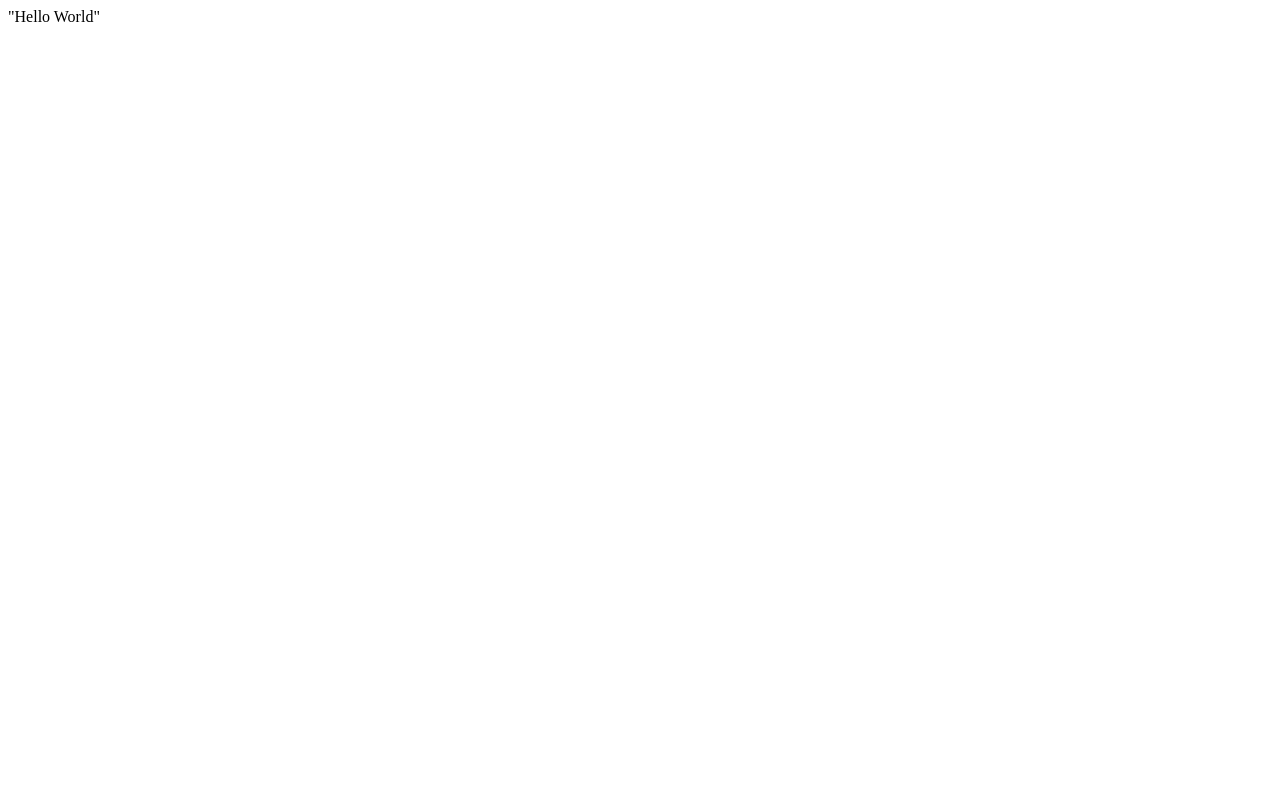
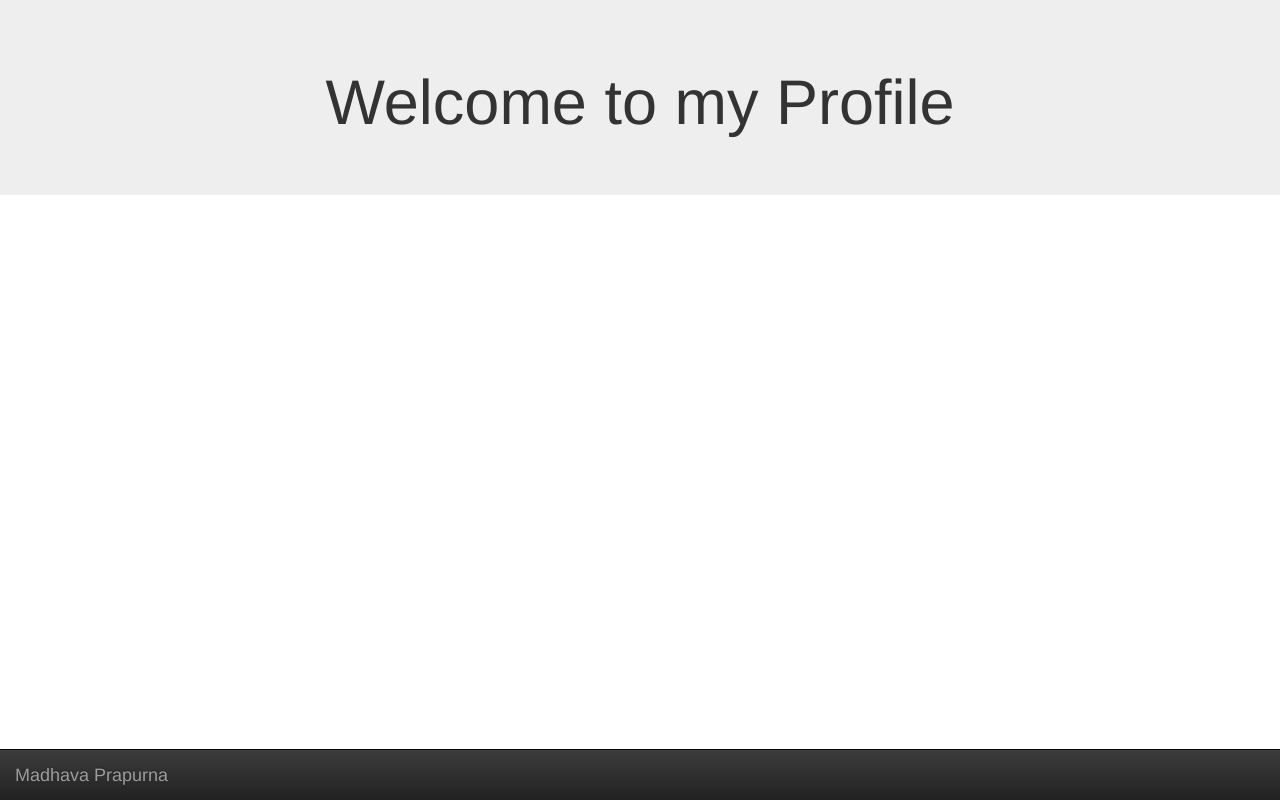
Before and after one commit to madhavprapurna/madhavprapurna.github.io, a plain HTML site: page index.html in a window 1280 px wide. Drawn offline with Linux system fonts and the light colour scheme.

Commit message:
edited homepage

```diff
--- a/index.html
+++ b/index.html
@@ -1 +1,22 @@
-"Hello World"
+<!DOCTYPE html>
+<html>
+<head>
+	<title>Madhava Prapurna | Front End Web Developer </title>
+	<link rel="stylesheet" type="text/css" href="css/bootstrap.css">
+	<link rel="stylesheet" type="text/css" href="css/bootstrap-theme.css">
+</head>
+<body>
+
+<nav class="navbar navbar-inverse navbar-fixed-bottom">
+<div class="container-fluid">
+	<div class="navbar-header">
+		<a href="index.html" class="navbar-brand">Madhava Prapurna </a>
+	</div>
+	</div>
+</nav>
+	<div class="jumbotron">
+		<h1 class="text text-center">Welcome to my Profile</h1>
+	</div>
+
+</body>
+</html>
```
